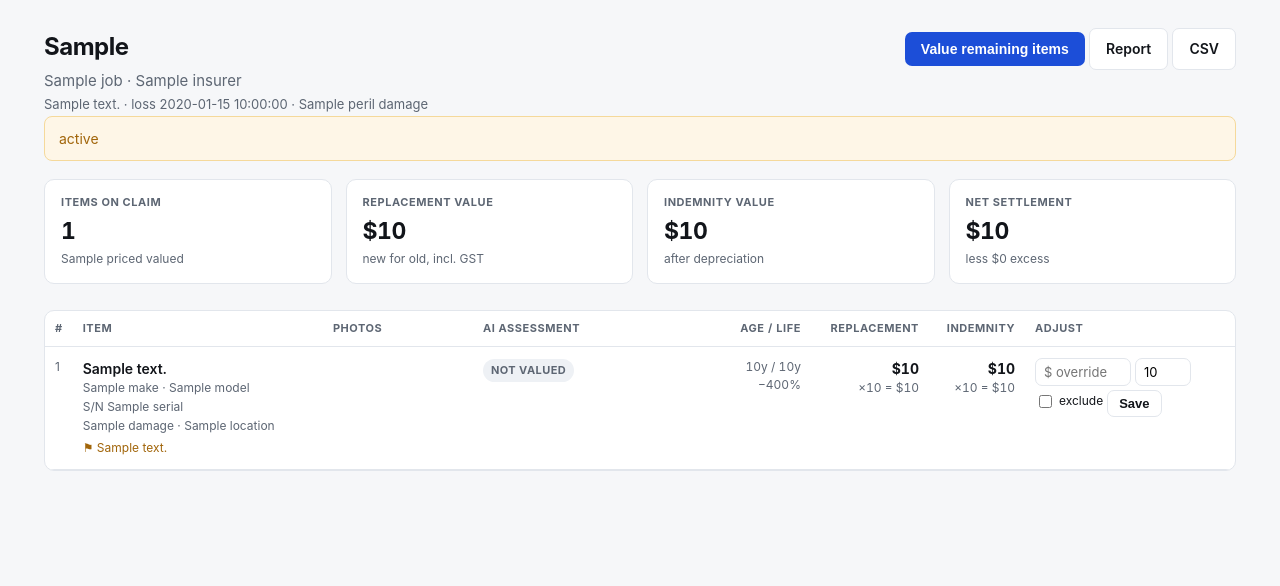
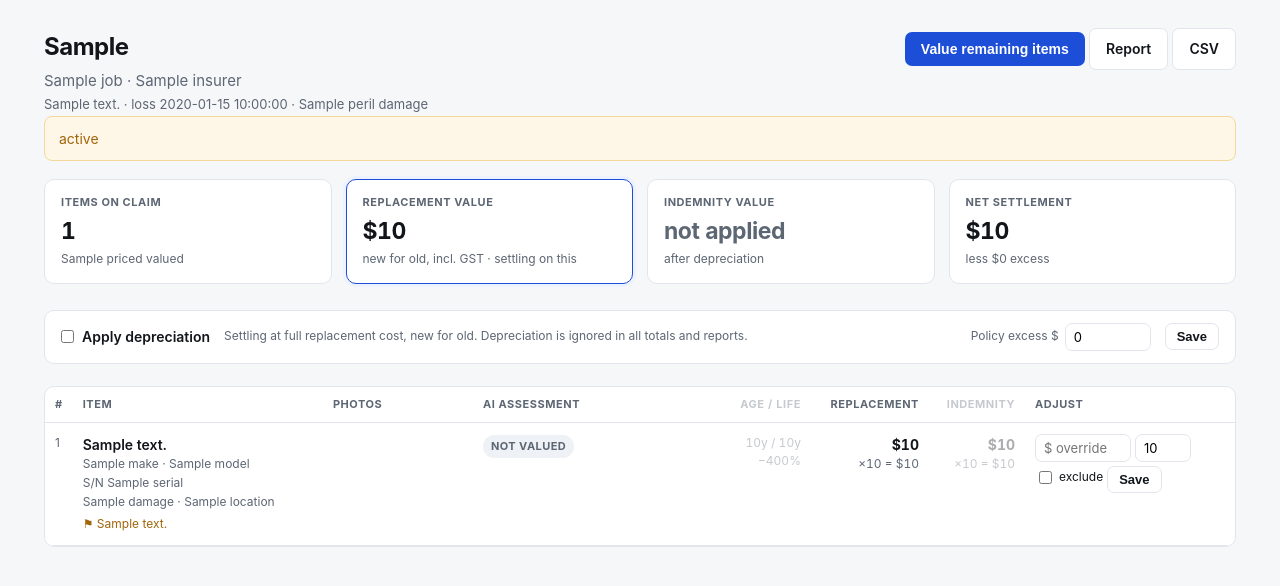
Before and after one commit to coffeeguy77/claimsight, a FastAPI app: template templates/job.html in a window 1280 px wide. Shown: the top 586 px of the page. Run offline with FastAPI, Linux system fonts and the light colour scheme; the template is opened without the code that fills it: most values are stand-ins (such as "Sample title", 1, 10 or a date in 2020).

Commit message:
Add settlement basis toggle to switch depreciation off
Depreciation is now a per-job setting rather than always applied. When off, the
claim settles at full replacement cost and totals, the schedule, the CSV export
and the report's basis-of-assessment wording all follow suit.

Per-item indemnity figures are still calculated and stored while the toggle is
off, so switching basis is reversible without re-valuing any item. Adds an
additive startup migration so existing deployments pick up the new column.

```diff
--- a/main.py
+++ b/main.py
@@ -268,6 +268,7 @@ async def create_job(
     peril: str = Form("Water"),
     date_of_loss: str = Form(""),
     policy_excess: float = Form(0.0),
+    apply_depreciation: str = Form(""),
     inventory: UploadFile = File(...),
     photos_initial: UploadFile | None = File(None),
     photos_second: UploadFile | None = File(None),
@@ -285,6 +286,7 @@ async def create_job(
         peril=peril.strip(),
         date_of_loss=date_of_loss.strip(),
         policy_excess=policy_excess or 0.0,
+        apply_depreciation=apply_depreciation == "on",
         status=JobStatus.ingesting,
     )
     db.add(job)
@@ -397,6 +399,26 @@ def job_detail(
             "has_api_key": bool(os.environ.get("ANTHROPIC_API_KEY")),
         },
     )
+
+
+@app.post("/jobs/{job_id}/settings")
+def update_job_settings(
+    job_id: str,
+    apply_depreciation: str = Form(""),
+    policy_excess: str = Form(""),
+    user: User = Depends(require_user),
+    db: Session = Depends(db_dependency),
+):
+    """Switch the settlement basis and excess without touching valuations."""
+    job = owned_job(db, job_id, user)
+    job.apply_depreciation = apply_depreciation == "on"
+    if policy_excess.strip():
+        try:
+            job.policy_excess = float(policy_excess.replace("$", "").replace(",", ""))
+        except ValueError:
+            pass
+    db.commit()
+    return RedirectResponse(f"/jobs/{job_id}", status_code=303)
 
 
 @app.get("/photos/{photo_id}")
@@ -631,13 +653,12 @@ def export_csv(
             ]
         )
     totals = job.totals
+    pad = [""] * 15
     writer.writerow([])
-    writer.writerow(["", "TOTALS", "", "", "", "", "", "", "", "", "", "", "", "",
-                     "", "", totals["replacement"], totals["indemnity"]])
-    writer.writerow(["", "Less policy excess", "", "", "", "", "", "", "", "", "",
-                     "", "", "", "", "", "", -(job.policy_excess or 0)])
-    writer.writerow(["", "NET SETTLEMENT", "", "", "", "", "", "", "", "", "", "",
-                     "", "", "", "", "", totals["settlement"]])
+    writer.writerow(["", "TOTALS", *pad, totals["replacement"], totals["indemnity"]])
+    writer.writerow(["", f"Settlement basis: {job.basis_label}", *pad, "", totals["gross"]])
+    writer.writerow(["", "Less policy excess", *pad, "", -(job.policy_excess or 0)])
+    writer.writerow(["", "NET SETTLEMENT", *pad, "", totals["settlement"]])
 
     filename = f"{job.claim_reference or job.reference or 'claim'}-schedule.csv"
     return StreamingResponse(
--- a/templates/job.html
+++ b/templates/job.html
@@ -21,6 +21,14 @@
   #lightbox img{max-width:92vw;max-height:92vh;border-radius:6px}
   .banner{background:var(--warn-soft);border:1px solid #f5d99b;color:var(--warn);
     padding:11px 14px;border-radius:8px;font-size:14px;margin-bottom:18px}
+  .kpi.basis{border-color:var(--accent);box-shadow:0 0 0 3px var(--accent-soft)}
+  .basisbar{display:flex;align-items:center;gap:14px;background:var(--card);
+    border:1px solid var(--line);border-radius:10px;padding:12px 16px;margin-bottom:22px}
+  .switch{display:flex;align-items:center;gap:8px;margin:0;font-size:14px;font-weight:600;
+    white-space:nowrap;cursor:pointer}
+  .switch input{width:auto;margin:0;cursor:pointer}
+  .dep-col{transition:opacity .15s}
+  .dep-off .dep-col{opacity:.35}
 </style>
 {% endblock %}
 
@@ -52,27 +60,51 @@
   <div class="kpi"><div class="label">Items on claim</div>
     <div class="value">{{ totals.count }}</div>
     <div class="tiny muted">{{ totals.priced }} valued</div></div>
-  <div class="kpi"><div class="label">Replacement value</div>
+  <div class="kpi {% if not job.apply_depreciation %}basis{% endif %}">
+    <div class="label">Replacement value</div>
     <div class="value">${{ "{:,.0f}".format(totals.replacement) }}</div>
-    <div class="tiny muted">new for old, incl. GST</div></div>
-  <div class="kpi"><div class="label">Indemnity value</div>
-    <div class="value">${{ "{:,.0f}".format(totals.indemnity) }}</div>
-    <div class="tiny muted">after depreciation</div></div>
+    <div class="tiny muted">new for old, incl. GST{% if not job.apply_depreciation %} · settling on this{% endif %}</div></div>
+  <div class="kpi {% if job.apply_depreciation %}basis{% endif %}">
+    <div class="label">Indemnity value</div>
+    <div class="value">{% if job.apply_depreciation %}${{ "{:,.0f}".format(totals.indemnity) }}{% else %}<span class="muted">not applied</span>{% endif %}</div>
+    <div class="tiny muted">after depreciation{% if job.apply_depreciation %} · settling on this{% endif %}</div></div>
   <div class="kpi"><div class="label">Net settlement</div>
     <div class="value">${{ "{:,.0f}".format(totals.settlement) }}</div>
     <div class="tiny muted">less ${{ "{:,.0f}".format(job.policy_excess or 0) }} excess</div></div>
 </div>
 
-<div class="card" style="padding:0;overflow-x:auto">
+<form method="post" action="/jobs/{{ job.id }}/settings" class="basisbar">
+  <label class="switch">
+    <input type="checkbox" name="apply_depreciation" {% if job.apply_depreciation %}checked{% endif %}
+           onchange="this.form.submit()">
+    <span>Apply depreciation</span>
+  </label>
+  <span class="tiny muted">
+    {% if job.apply_depreciation %}
+      Settling at indemnity value — replacement cost reduced by each item's assessed age.
+    {% else %}
+      Settling at full replacement cost, new for old. Depreciation is ignored in all totals and reports.
+    {% endif %}
+  </span>
+  <span style="flex:1"></span>
+  <label class="tiny muted" style="display:flex;align-items:center;gap:6px;margin:0;font-weight:400">
+    Policy excess $
+    <input type="text" name="policy_excess" value="{{ "{:.0f}".format(job.policy_excess or 0) }}"
+           style="width:86px;padding:5px 8px;font-size:13px">
+  </label>
+  <button class="btn ghost small" type="submit">Save</button>
+</form>
+
+<div class="card {% if not job.apply_depreciation %}dep-off{% endif %}" style="padding:0;overflow-x:auto">
 <table>
   <thead><tr>
     <th style="width:26px">#</th>
     <th style="min-width:230px">Item</th>
     <th style="width:150px">Photos</th>
     <th style="min-width:230px">AI assessment</th>
-    <th class="num">Age / life</th>
+    <th class="num dep-col">Age / life</th>
     <th class="num">Replacement</th>
-    <th class="num">Indemnity</th>
+    <th class="num dep-col">Indemnity</th>
     <th style="width:210px">Adjust</th>
   </tr></thead>
   <tbody>
@@ -117,7 +149,7 @@
         <span class="pill">not valued</span>
       {% endif %}
     </td>
-    <td class="num tiny muted">
+    <td class="num tiny muted dep-col">
       {% if item.estimated_age_years is not none %}{{ item.estimated_age_years }}y{% else %}—{% endif %}
       / {% if item.effective_life_years %}{{ item.effective_life_years }}y{% else %}—{% endif %}
       {% if item.depreciation_rate is not none %}
@@ -132,7 +164,7 @@
         {% if item.manual_override %}<div class="tiny" style="color:var(--accent)">manual</div>{% endif %}
       {% else %}—{% endif %}
     </td>
-    <td class="num">
+    <td class="num dep-col">
       {% if item.indemnity_value is not none %}
         <strong>${{ "{:,.0f}".format(item.indemnity_value) }}</strong>
         {% if (item.quantity or 1) > 1 %}
--- a/templates/jobs.html
+++ b/templates/jobs.html
@@ -27,7 +27,10 @@
       <td class="small">{{ job.peril }}</td>
       <td class="num">{{ t.count }}</td>
       <td class="num">{% if t.replacement %}${{ "{:,.0f}".format(t.replacement) }}{% else %}—{% endif %}</td>
-      <td class="num">{% if t.indemnity %}${{ "{:,.0f}".format(t.indemnity) }}{% else %}—{% endif %}</td>
+      <td class="num">
+        {% if not job.apply_depreciation %}<span class="tiny muted">n/a</span>
+        {% elif t.indemnity %}${{ "{:,.0f}".format(t.indemnity) }}
+        {% else %}—{% endif %}</td>
       <td><span class="pill {% if job.status.value == 'valued' %}ok{% endif %}">{{ job.status.value }}</span></td>
     </tr>
   {% endfor %}
```
Also changed, not shown: models.py (+40 -3 lines), templates/new_job.html (+9 -0 lines), templates/report.html (+22 -8 lines).
